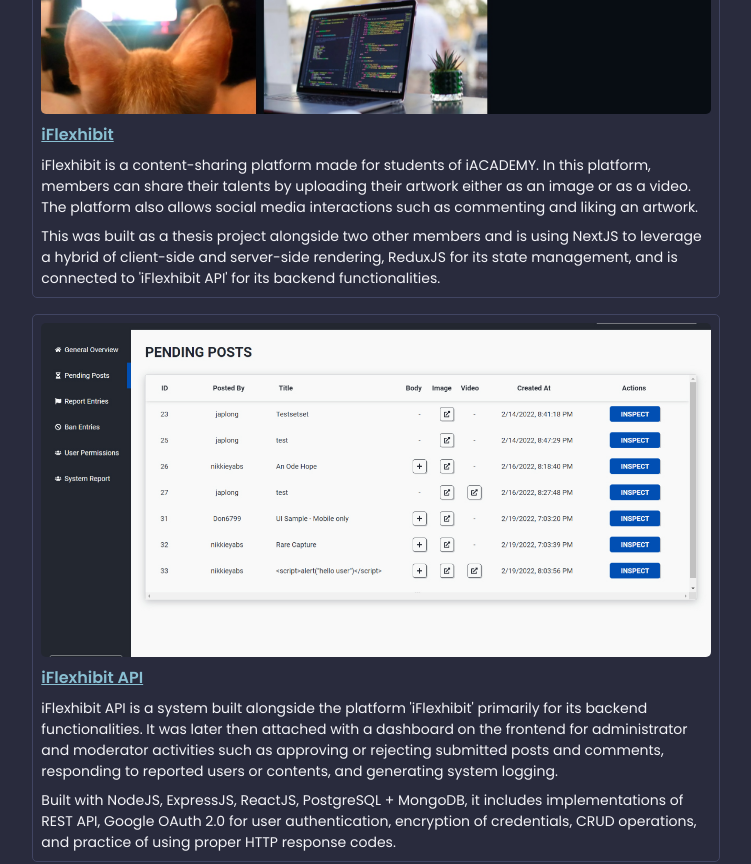
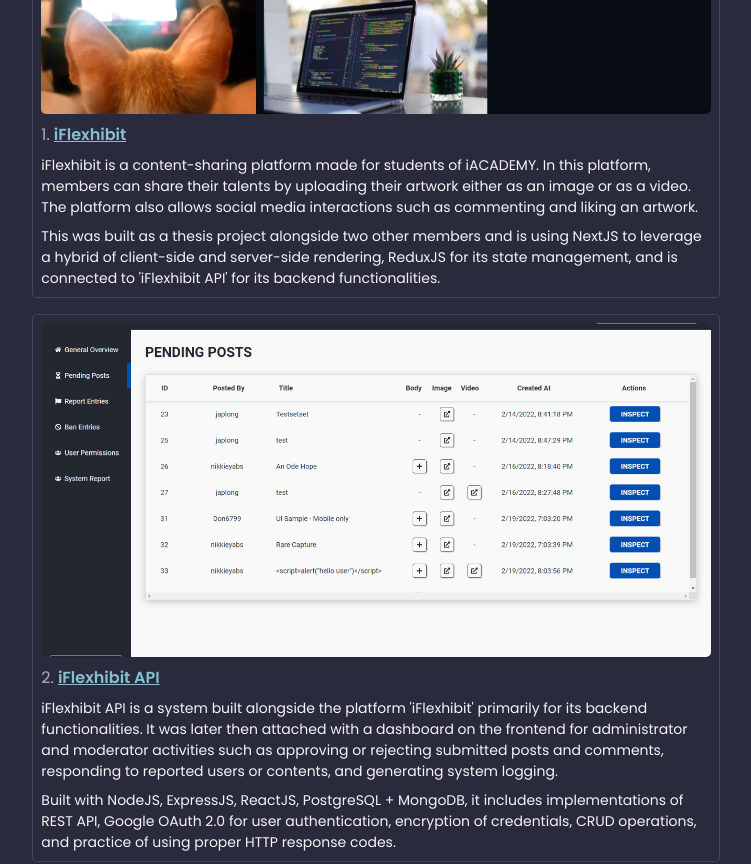
Before and after one commit to jp-ong/portfolio, a Next.js app: page / in a window 1280 px wide. Shown: the part 1660-2524 px from the top of the page, without its empty margins (264-1015 px from the left). Built offline with nearby package versions, Linux system fonts and the light colour scheme.

Commit message:
Add numbering to projects

```diff
--- a/src/components/ProjectsSection/ProjectsSection.module.scss
+++ b/src/components/ProjectsSection/ProjectsSection.module.scss
@@ -30,8 +30,18 @@
   gap: 0.5rem;
 }
 
-a.title {
-  color: var(--c-blue-1);
-  font-weight: 600;
-  text-decoration: underline;
+div.title {
+  display: flex;
+  gap: 0.25rem;
+  font-size: 1rem;
+
+  span {
+    color: var(--c-light-3);
+  }
+
+  a {
+    color: var(--c-blue-1);
+    font-weight: 600;
+    text-decoration: underline;
+  }
 }
--- a/src/components/ProjectsSection/ProjectsSection.tsx
+++ b/src/components/ProjectsSection/ProjectsSection.tsx
@@ -63,8 +63,8 @@
   return (
     <section>
       <h1>Projects</h1>
-      {projects.map((project) => (
-        <Project {...project} key={project.repo} />
+      {projects.map((project, i) => (
+        <Project {...project} key={project.repo} id={i + 1} />
       ))}
     </section>
   );
@@ -74,9 +74,10 @@
   repo: string;
   title: string;
   description: string[];
+  id: number;
 };
 
-const Project: React.FC<ProjectProps> = ({ repo, title, description }) => {
+const Project: React.FC<ProjectProps> = ({ id, repo, title, description }) => {
   return (
     <div className={styles.project}>
       <Link
@@ -87,13 +88,12 @@
         <Image src={`/assets/projects/${repo}.jpg`} alt={title} fill />
       </Link>
       <div className={styles.info}>
-        <Link
-          href={`https://github.com/jp-ong/${repo}`}
-          className={styles.title}
-          target="_blank"
-        >
-          {title}
-        </Link>
+        <div className={styles.title}>
+          <span>{id}.</span>
+          <Link href={`https://github.com/jp-ong/${repo}`} target="_blank">
+            {title}
+          </Link>
+        </div>
         {description.map((d, i) => (
           <p className={styles.description} key={i}>
             {d}
```
